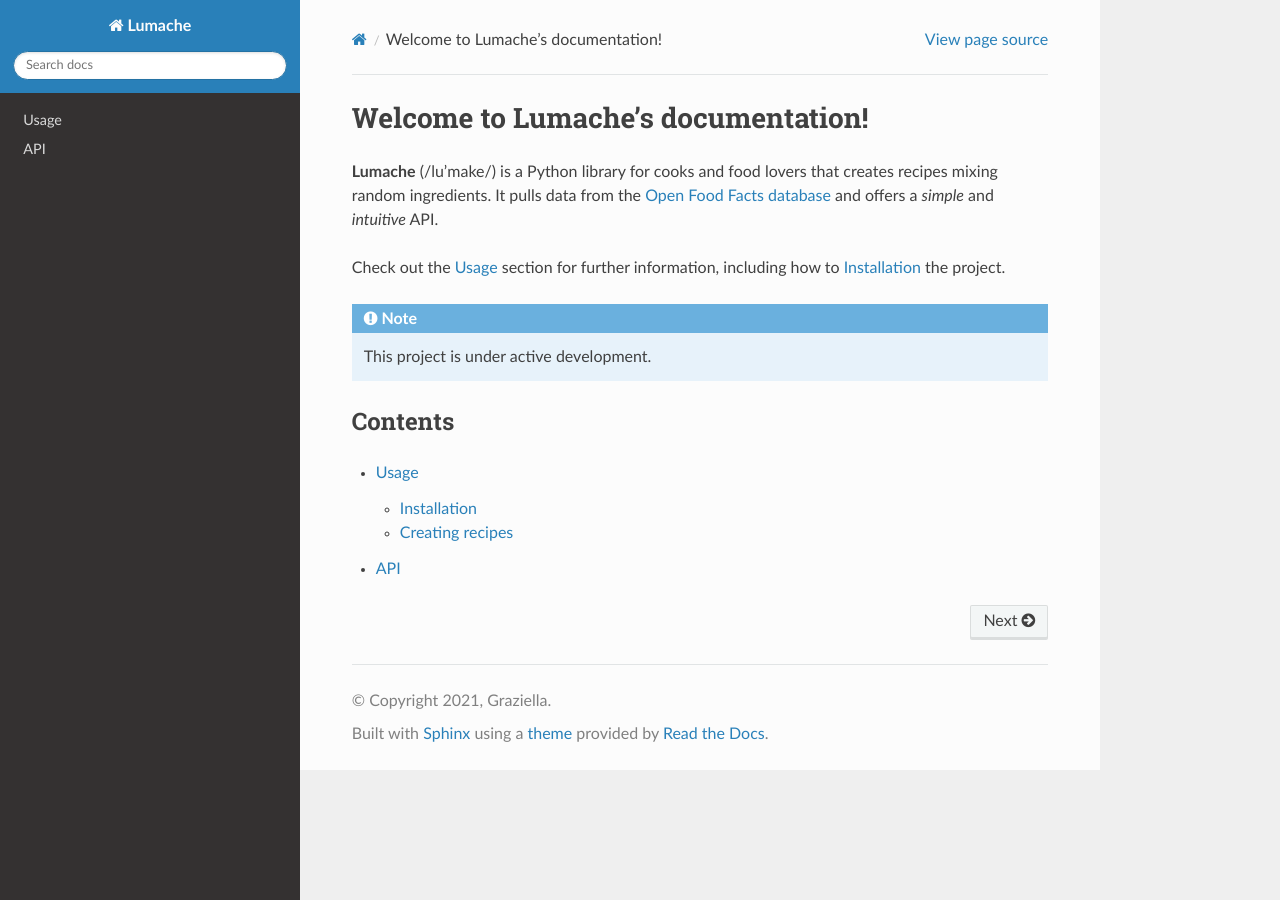
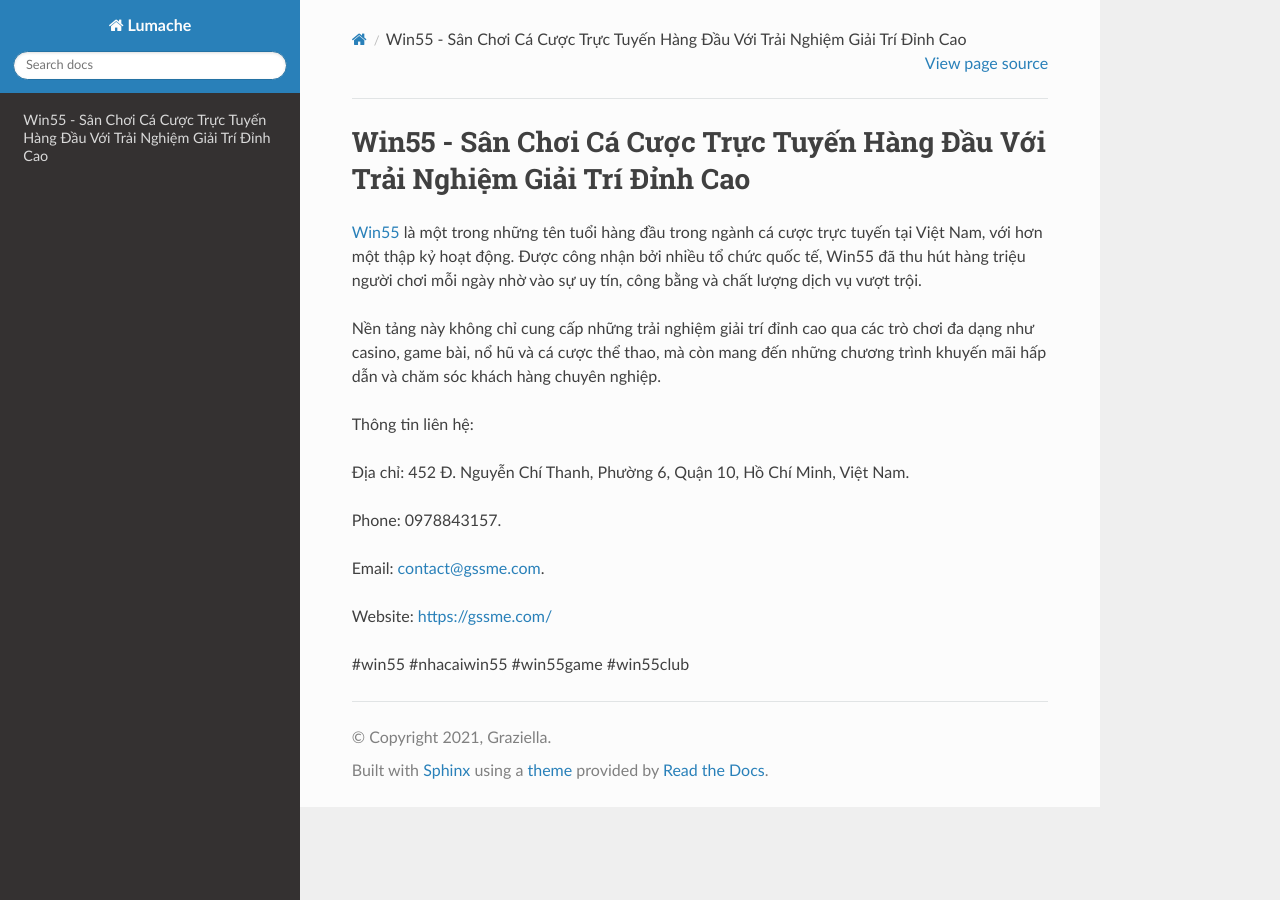
Before and after one commit to antonniotrombeta/gssmecom, a Sphinx documentation site: the page built from docs/source/index.rst, in a window 1280 px wide. Built offline with Sphinx 7.4.7 and the Read the Docs theme 3.1.0, drawn with Linux system fonts in a browser that asks for light colours.

Commit message:
Update index.rst

```diff
--- a/docs/source/index.rst
+++ b/docs/source/index.rst
@@ -1,22 +1,18 @@
-Welcome to Lumache's documentation!
+Win55 - Sân Chơi Cá Cược Trực Tuyến Hàng Đầu Với Trải Nghiệm Giải Trí Đỉnh Cao
 ===================================
 
-**Lumache** (/lu'make/) is a Python library for cooks and food lovers
-that creates recipes mixing random ingredients.
-It pulls data from the `Open Food Facts database <https://world.openfoodfacts.org/>`_
-and offers a *simple* and *intuitive* API.
+`Win55 <https://gssme.com/>`_ là một trong những tên tuổi hàng đầu trong ngành cá cược trực tuyến tại Việt Nam, với hơn một thập kỷ hoạt động. Được công nhận bởi nhiều tổ chức quốc tế, Win55 đã thu hút hàng triệu người chơi mỗi ngày nhờ vào sự uy tín, công bằng và chất lượng dịch vụ vượt trội.
 
-Check out the :doc:`usage` section for further information, including
-how to :ref:`installation` the project.
+Nền tảng này không chỉ cung cấp những trải nghiệm giải trí đỉnh cao qua các trò chơi đa dạng như casino, game bài, nổ hũ và cá cược thể thao, mà còn mang đến những chương trình khuyến mãi hấp dẫn và chăm sóc khách hàng chuyên nghiệp.
 
-.. note::
+Thông tin liên hệ:
 
-   This project is under active development.
+Địa chỉ: 452 Đ. Nguyễn Chí Thanh, Phường 6, Quận 10, Hồ Chí Minh, Việt Nam.
 
-Contents
---------
+Phone: 0978843157.
 
-.. toctree::
+Email: contact@gssme.com.
 
-   usage
-   api
+Website: https://gssme.com/
+
+#win55 #nhacaiwin55 #win55game #win55club
```
